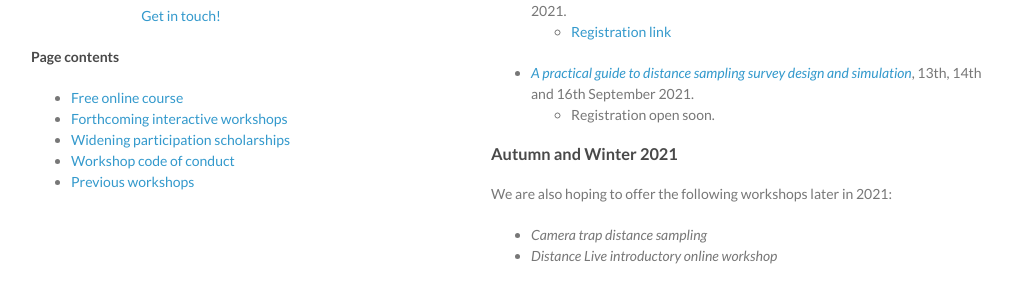
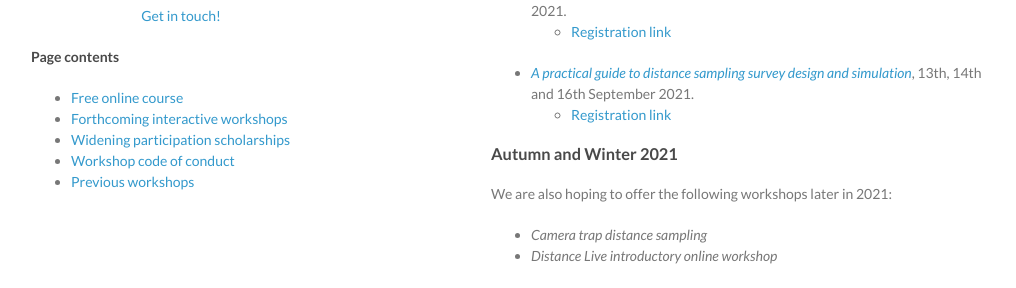
Before and after one commit to distanceworkshops/distanceworkshops.github.io, a Jekyll site: the page built from index.md, in a window 1280 px wide and 900 px high, scrolled down 319 px. Shown: the part 154-442 px from the top of the window, without its empty margins (129-1145 px from the left). Built offline with Jekyll 4.4.1, drawn with Linux system fonts in a browser that asks for light colours.

Commit message:
Update index.md
Add link to online shop for design workshop

```diff
--- a/index.md
+++ b/index.md
@@ -24,7 +24,7 @@
 - [*Distance sampling when animals are missed at zero distance*](mrds-aug-2021), 30th-31st August 2021.
   - [Registration link](https://onlineshop.st-andrews.ac.uk/conferences-and-events/events/creem/online-workshop-distance-sampling-when-animals-are-missed-at-zero-distance-30th-31st-august-2021)
 - [*A practical guide to distance sampling survey design and simulation*](design-sept-2021), 13th, 14th and 16th September 2021.
-  - Registration open soon.
+  - [Registration link](https://onlineshop.st-andrews.ac.uk/conferences-and-events/events/creem/online-workshop-a-practical-guide-to-distance-sampling-survey-design-simulation-13th16th-sept-21)
 
 ### Autumn and Winter 2021
 
```
